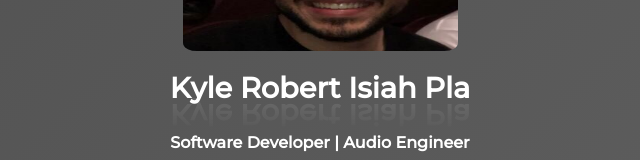
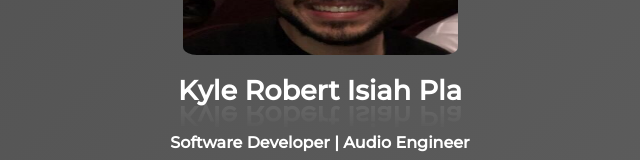
Before and after one commit to kpla001/kylepla.com, a Next.js app: page / in a window 1280 px wide. Shown: the part 159-319 px from the top of the page, without its empty margins (320-960 px from the left). Built offline with nearby package versions, Linux system fonts and the light colour scheme.

Commit message:
fix once more

```diff
--- a/styles/globals.scss
+++ b/styles/globals.scss
@@ -50,7 +50,7 @@ main {
 
 .profile-name {
   -webkit-box-reflect: below -1vh linear-gradient(transparent, rgba(255, 255, 255, 0.11));
-  font-size: 1.8em;
+  font-size: 1.7em;
 }
 
 .profile-title {
```
